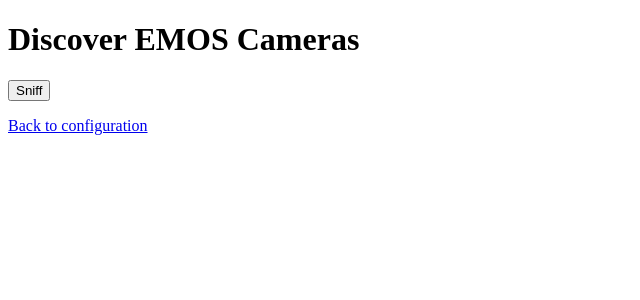
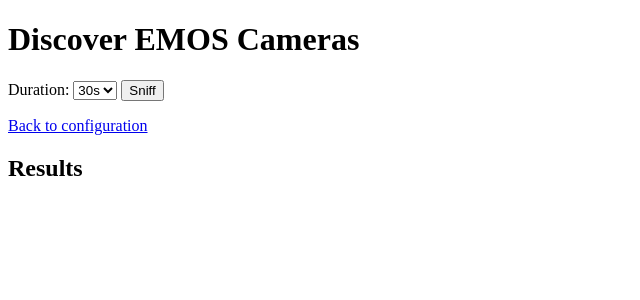
Before and after one commit to spindledev/emosconfiguratorv2, a FastAPI app: page /sniffer in a window 1280 px wide. Shown: the top 300 px of the page, without its empty margins (0-640 px from the left). Run offline with FastAPI, Linux system fonts and the light colour scheme.

Commit message:
Add selectable sniffer duration with progress bar

```diff
--- a/app/main.py
+++ b/app/main.py
@@ -91,10 +91,13 @@ async def sniffer_page(request: Request):
     )
 
 
-@app.post("/sniffer", response_class=HTMLResponse)
-async def run_sniffer(request: Request):
-    results = network.sniff_emos_cameras(interface="eth0")
+@app.post("/sniffer")
+async def run_sniffer(request: Request, duration: int = Form(30)):
+    """Run the sniffer for ``duration`` seconds and return results."""
+    results = network.sniff_emos_cameras(interface="eth0", timeout=duration)
     subnet = network.subnet_from_ip(results[0]["ip"]) if results else ""
+    if request.headers.get("accept") == "application/json":
+        return {"results": results, "subnet": subnet}
     return templates.TemplateResponse(
         "sniffer.html",
         {"request": request, "results": results, "subnet": subnet},
--- a/app/templates/sniffer.html
+++ b/app/templates/sniffer.html
@@ -5,23 +5,69 @@
 </head>
 <body>
     <h1>Discover EMOS Cameras</h1>
-    <form method="post" action="/sniffer">
+    <form id="snifferForm" method="post" action="/sniffer">
+        <label for="duration">Duration:</label>
+        <select id="duration" name="duration">
+            <option value="5">5s</option>
+            <option value="10">10s</option>
+            <option value="30" selected>30s</option>
+        </select>
         <button type="submit">Sniff</button>
     </form>
+    <div id="progressContainer" style="display:none;width:100%;background:#ccc;margin-top:8px;">
+        <div id="progressBar" style="width:0;height:20px;background:#4CAF50;"></div>
+    </div>
     <p><a href="/">Back to configuration</a></p>
-    {% if results %}
     <h2>Results</h2>
-    <ul>
+    <ul id="results">
         {% for res in results %}
         <li>{{ res.mac }} - {{ res.ip }}</li>
         {% endfor %}
     </ul>
-    {% if subnet %}
-    <form method="post" action="/apply_subnet">
+    <form id="subnetForm" method="post" action="/apply_subnet" {% if not subnet %}style="display:none"{% endif %}>
         <input type="hidden" name="subnet" value="{{ subnet }}" />
-        <button type="submit">Use subnet {{ subnet }}</button>
+        <button type="submit">Use subnet <span id="subnetLabel">{{ subnet }}</span></button>
     </form>
-    {% endif %}
-    {% endif %}
+
+    <script>
+    const form = document.getElementById('snifferForm');
+    const progress = document.getElementById('progressBar');
+    const container = document.getElementById('progressContainer');
+    form.addEventListener('submit', (ev) => {
+        ev.preventDefault();
+        const duration = parseInt(document.getElementById('duration').value, 10);
+        progress.style.width = '0%';
+        container.style.display = 'block';
+        const start = Date.now();
+        const timer = setInterval(() => {
+            const pct = Math.min(100, ((Date.now() - start) / 1000) / duration * 100);
+            progress.style.width = pct + '%';
+            if (pct >= 100) clearInterval(timer);
+        }, 100);
+        const data = new FormData(form);
+        fetch('/sniffer', {method: 'POST', body: data, headers: {'Accept': 'application/json'}})
+            .then(r => r.json())
+            .then(data => {
+                clearInterval(timer);
+                progress.style.width = '100%';
+                container.style.display = 'none';
+                const list = document.getElementById('results');
+                list.innerHTML = '';
+                data.results.forEach(r => {
+                    const li = document.createElement('li');
+                    li.textContent = r.mac + ' - ' + r.ip;
+                    list.appendChild(li);
+                });
+                const subForm = document.getElementById('subnetForm');
+                if (data.subnet) {
+                    subForm.style.display = 'block';
+                    subForm.querySelector('input[name="subnet"]').value = data.subnet;
+                    document.getElementById('subnetLabel').textContent = data.subnet;
+                } else {
+                    subForm.style.display = 'none';
+                }
+            });
+    });
+    </script>
 </body>
 </html>
```
Also changed, not shown: userguide.md (+3 -3 lines), README.md.
